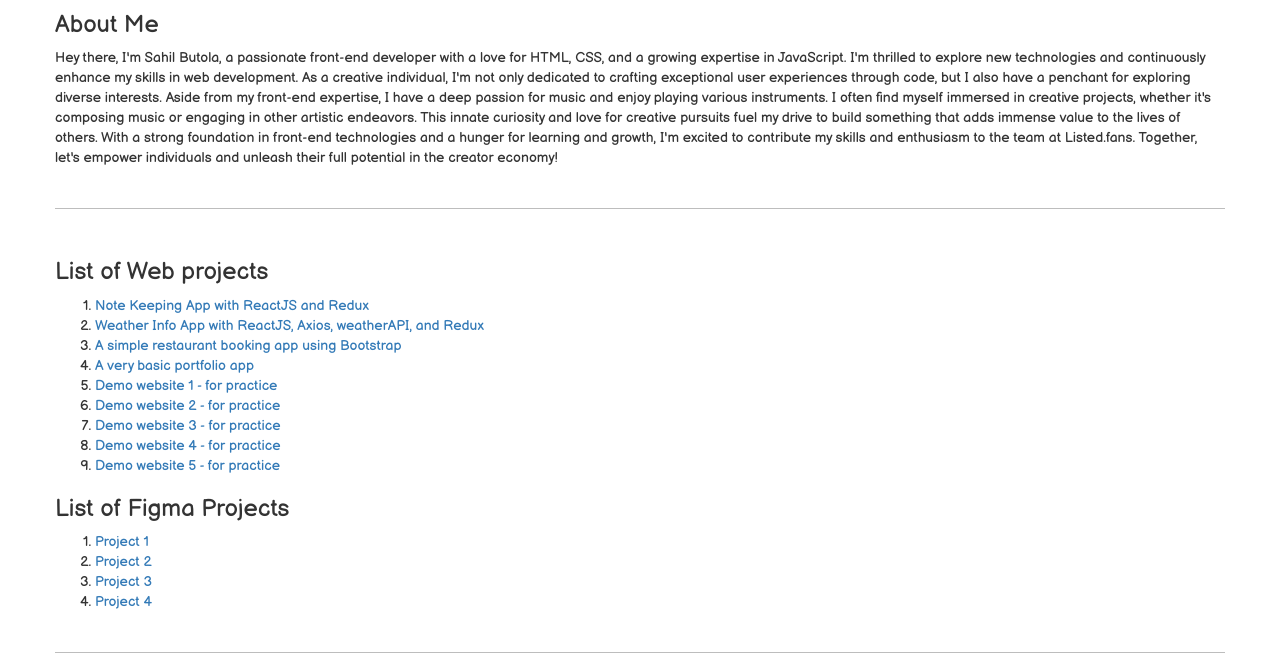
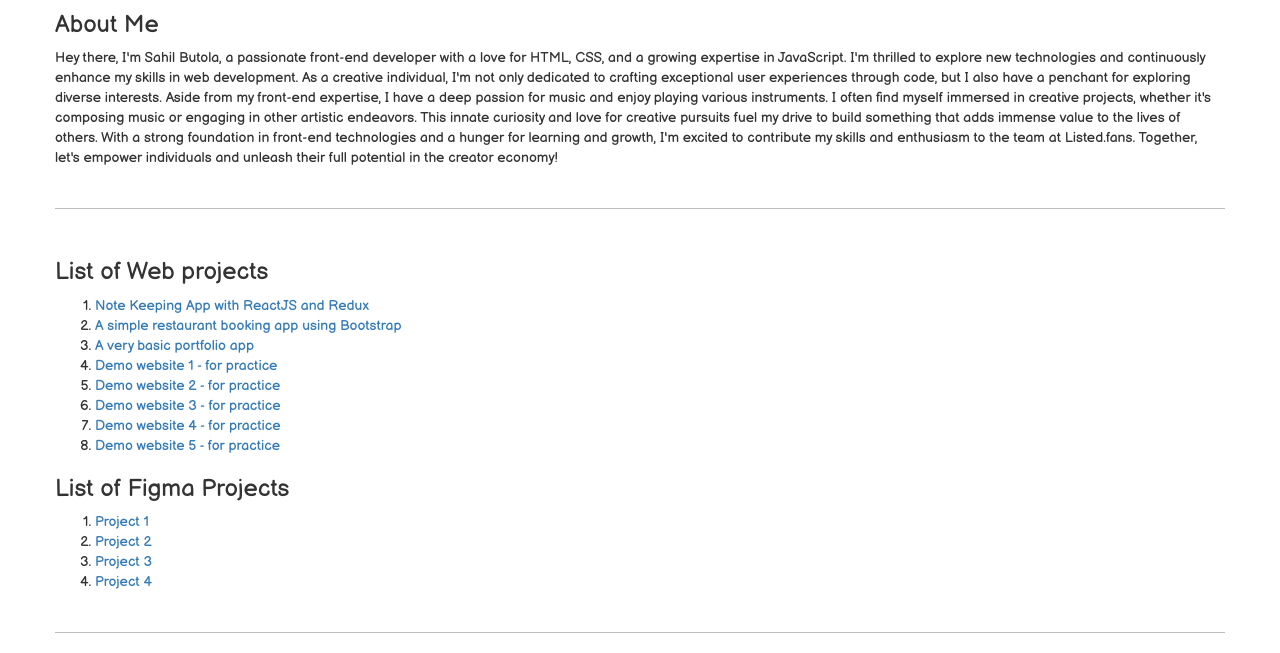
Before and after one commit to sahilbutola08/webchunks, a website: page index.html in a window 1280 px wide. Shown: the part 164-817 px from the top of the page. Drawn offline with nearby package versions, Linux system fonts and the light colour scheme.

Commit message:
Update index.html

```diff
--- a/index.html
+++ b/index.html
@@ -42,7 +42,6 @@ With a strong foundation in front-end technologies and a hunger for learning and
 					<ol>
 <!-- 						<li><a href="https://my-site-webchunnks.herokuapp.com/index.html">Website 1</a</li> -->
 						<li><a href="https://peppy-druid-3aa27e.netlify.app/">Note Keeping App with ReactJS and Redux</a></li>
-						<li><a href="https://">Weather Info App with ReactJS, Axios, weatherAPI, and Redux</a></li>
 						<li><a href="https://bootstrap-work.netlify.app/">A simple restaurant booking app using Bootstrap</a></li>
 						<li><a href="https://sahilbutola08.github.io/#t3">A very basic portfolio app</a></li>
 						<li><a href="https://frontes.netlify.app/">Demo website 1 - for practice</a></li>
```
